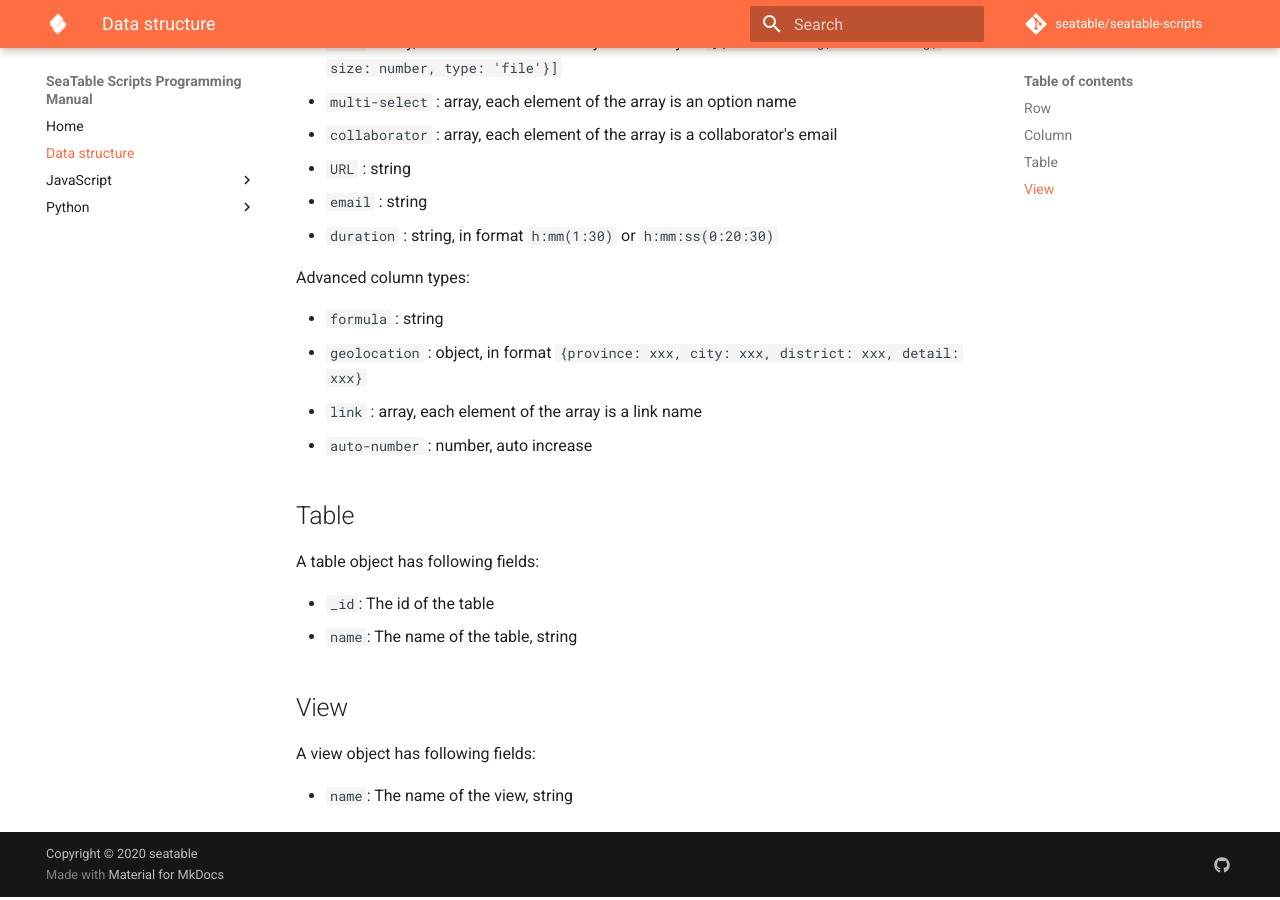
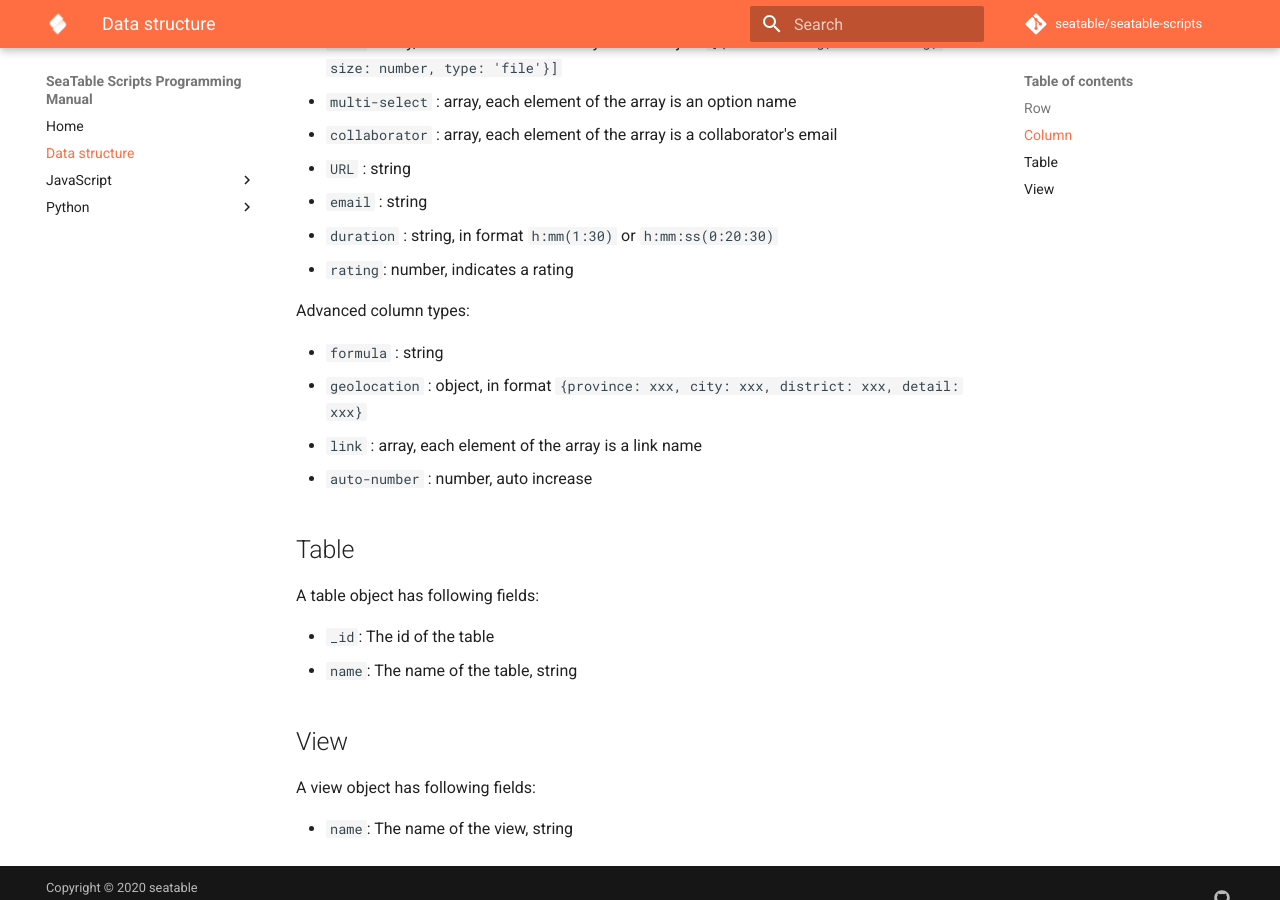
Before and after one commit to seatable/seatable-scripts, an MkDocs documentation site: the page built from manual/data-structure.md, in a window 1280 px wide and 900 px high, scrolled down 988 px. Built offline with MkDocs 1.6.1 and Material for MkDocs 9.7.7, drawn with Linux system fonts in a browser that asks for light colours; comment, search, counter and statistics services are not loaded.

Commit message:
update introduction

```diff
--- a/manual/data-structure.md
+++ b/manual/data-structure.md
@@ -35,6 +35,7 @@ Basic column types:
 * `URL` : string
 * `email` :  string
 * `duration` : string, in format `h:mm(1:30)` or `h:mm:ss(0:20:30)`
+* `rating`: number, indicates a rating
 
 Advanced column types:
 
```
